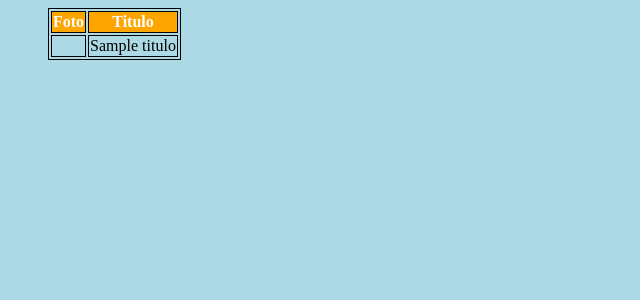
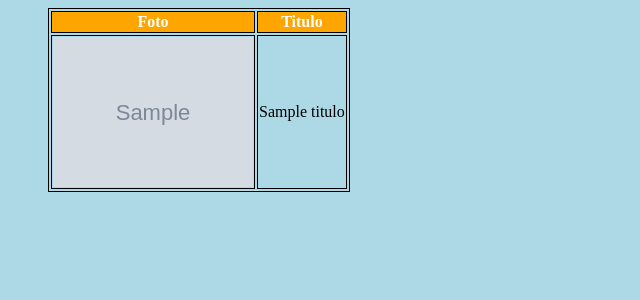
Before and after one commit to karnaflokao/arena, a Django app: page /dbz/titulo/ in a window 1280 px wide. Shown: the top 300 px of the page, without its empty margins (0-640 px from the left). Run offline with Django 3.2, Linux system fonts and the light colour scheme; tables that the repository leaves empty hold one stand-in row (values such as "Sample post"); grey boxes marked "Sample" are stand-in pictures.

Commit message:
fix titulo foto in html template

```diff
--- a/caroco/dbz/templates/dbz/titulo.html
+++ b/caroco/dbz/templates/dbz/titulo.html
@@ -28,8 +28,7 @@ th {
 
 			{% if latest_dbz_titulo %} {% for dbz in latest_dbz_titulo %}
 			<tr>
-				<td colspan=2>{% if foto %} <img src="{{ foto }}" height=150 width=200 /></td>
-			{% endif %}
+				<td colspan=2> <img src="{{ dbz.foto }}" height=150 width=200 /></td>
 				<td>{{ dbz.nome }}</td>
 				</tr>
 				{% endfor %}
```
